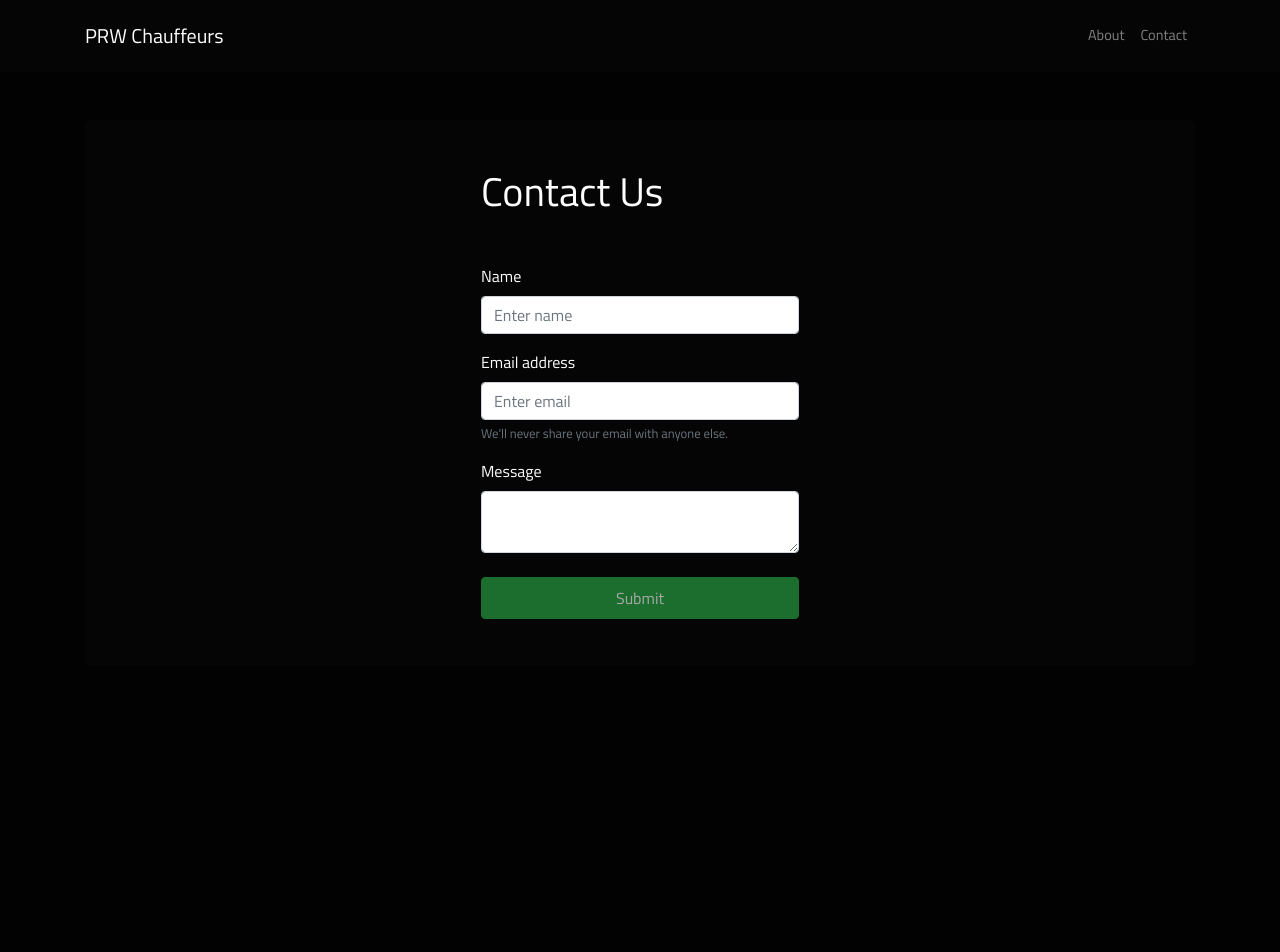
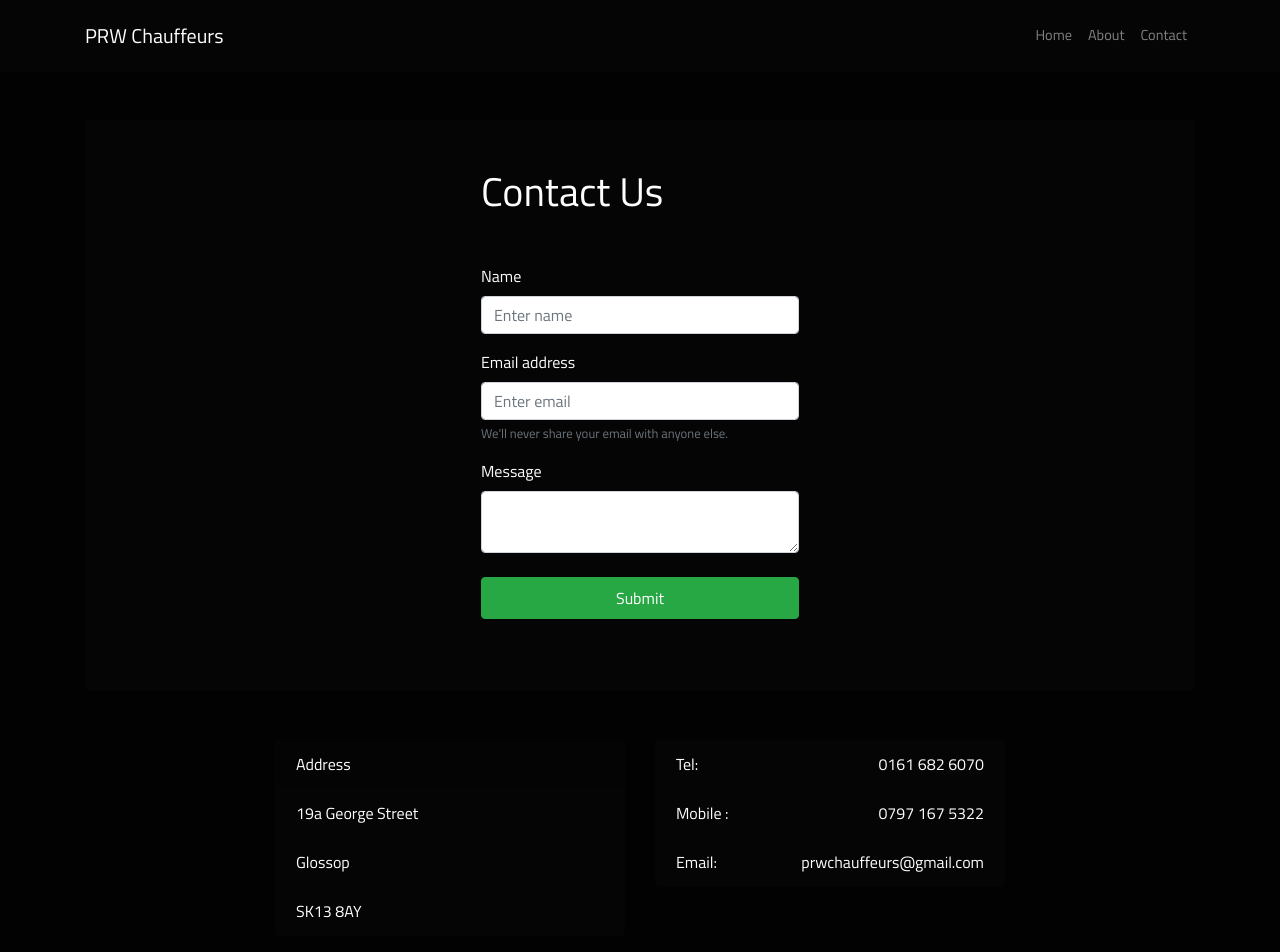
Before and after one commit to Um9i/prwchauffeurs, a React (Create React App) app: page /prwchauffeurs/contact in a window 1280 px wide. Shown: the top 952 px of the page. Before the commit the page ends 800 px from the top, so only its background shows below. Built offline with nearby package versions, Linux system fonts and the light colour scheme; no server answers.

Commit message:
update contact form

```diff
--- /dev/null
+++ b/src/components/ContactDetail.tsx
@@ -0,0 +1,55 @@
+import React from "react";
+import Card from "react-bootstrap/Card";
+import Row from "react-bootstrap/Row";
+import Col from "react-bootstrap/Col";
+import ListGroup from "react-bootstrap/ListGroup";
+
+class ContactDetail extends React.Component {
+  render() {
+    return (
+      <Row>
+        <Col lg={{ span: 4, offset: 2 }}>
+          <Card className="bg-dark">
+            <Card.Header>Address</Card.Header>
+            <ListGroup variant="flush">
+              <ListGroup.Item className="bg-dark">
+                19a George Street
+              </ListGroup.Item>
+              <ListGroup.Item className="bg-dark">Glossop</ListGroup.Item>
+              <ListGroup.Item className="bg-dark">SK13 8AY</ListGroup.Item>
+            </ListGroup>
+          </Card>
+        </Col>
+        <Col lg={{ span: 4 }}>
+          <Card className="bg-dark">
+            <ListGroup variant="flush">
+              <ListGroup.Item className="bg-dark d-flex justify-content-between align-items-center">
+                Tel:{" "}
+                <a className="text-primary" href="tel:+441616826070">
+                  0161 682 6070
+                </a>
+              </ListGroup.Item>
+              <ListGroup.Item className="bg-dark d-flex justify-content-between align-items-center">
+                Mobile :{" "}
+                <a className="text-primary" href="tel:+447971675322">
+                  0797 167 5322
+                </a>
+              </ListGroup.Item>
+              <ListGroup.Item className="bg-dark d-flex justify-content-between align-items-center">
+                Email:{" "}
+                <a
+                  className="text-primary"
+                  href="mailto:prwchauffeurs@gmail.com"
+                >
+                  prwchauffeurs@gmail.com
+                </a>
+              </ListGroup.Item>
+            </ListGroup>
+          </Card>
+        </Col>
+      </Row>
+    );
+  }
+}
+
+export default ContactDetail;
--- a/src/components/ContactForm.tsx
+++ b/src/components/ContactForm.tsx
@@ -44,7 +44,7 @@ class ContactUs extends React.Component {
           <Form.Control as="textarea" name="message" />
         </Form.Group>
         <Button
-          className="py-2 mt-4 disabled"
+          className="py-2 mt-4 mb-4"
           block
           variant="success"
           type="submit"
--- a/src/components/Navigation.tsx
+++ b/src/components/Navigation.tsx
@@ -12,7 +12,7 @@ class Navigation extends React.Component {
   render() {
     return (
       <Router>
-        <Navbar className="py-3 navbar-dark" bg="primary" expand="lg">
+        <Navbar className="py-3 navbar-dark" bg="dark" expand="lg">
           <Container>
             <Link className="navbar-brand" to="/prwchauffeurs/">
               PRW Chauffeurs
@@ -20,10 +20,19 @@ class Navigation extends React.Component {
             <Navbar.Toggle aria-controls="basic-navbar-nav" />
             <Navbar.Collapse id="basic-navbar-nav">
               <Nav className="ml-auto">
-                <Link className="nav-link" to="/prwchauffeurs/about/">
+                <Link className="nav-link text-center" to="/prwchauffeurs/">
+                  Home
+                </Link>
+                <Link
+                  className="nav-link text-center"
+                  to="/prwchauffeurs/about/"
+                >
                   About
                 </Link>
-                <Link className="nav-link" to="/prwchauffeurs/contact/">
+                <Link
+                  className="nav-link text-center"
+                  to="/prwchauffeurs/contact/"
+                >
                   Contact
                 </Link>
               </Nav>
--- a/src/index.scss
+++ b/src/index.scss
@@ -3,7 +3,7 @@
 $body-bg: #020202;
 $body-color: #fefefe;
 $font-family-base: "Titillium Web", sans-serif;
-$primary: #050505;
+$primary: #fefefe;
 $dark: #050505;
 // Import Bootstrap and its default variables
 @import "~bootstrap/scss/bootstrap.scss";
--- a/src/pages/Contact.tsx
+++ b/src/pages/Contact.tsx
@@ -3,6 +3,7 @@ import Container from "react-bootstrap/Container";
 import Row from "react-bootstrap/Row";
 import Col from "react-bootstrap/Col";
 import ContactForm from ".././components/ContactForm";
+import ContactDetail from ".././components/ContactDetail";
 import Jumbotron from "react-bootstrap/Jumbotron";
 
 class Contact extends React.Component {
@@ -11,12 +12,13 @@ class Contact extends React.Component {
       <Container className="my-5">
         <Jumbotron className="bg-dark my-5 p-5">
           <Row>
-            <Col md={{ span: 4, offset: 4 }}>
+            <Col lg={{ span: 4, offset: 4 }}>
               <h1 className="mb-5">Contact Us</h1>
               <ContactForm />
             </Col>
           </Row>
         </Jumbotron>
+        <ContactDetail />
       </Container>
     );
   }
```
